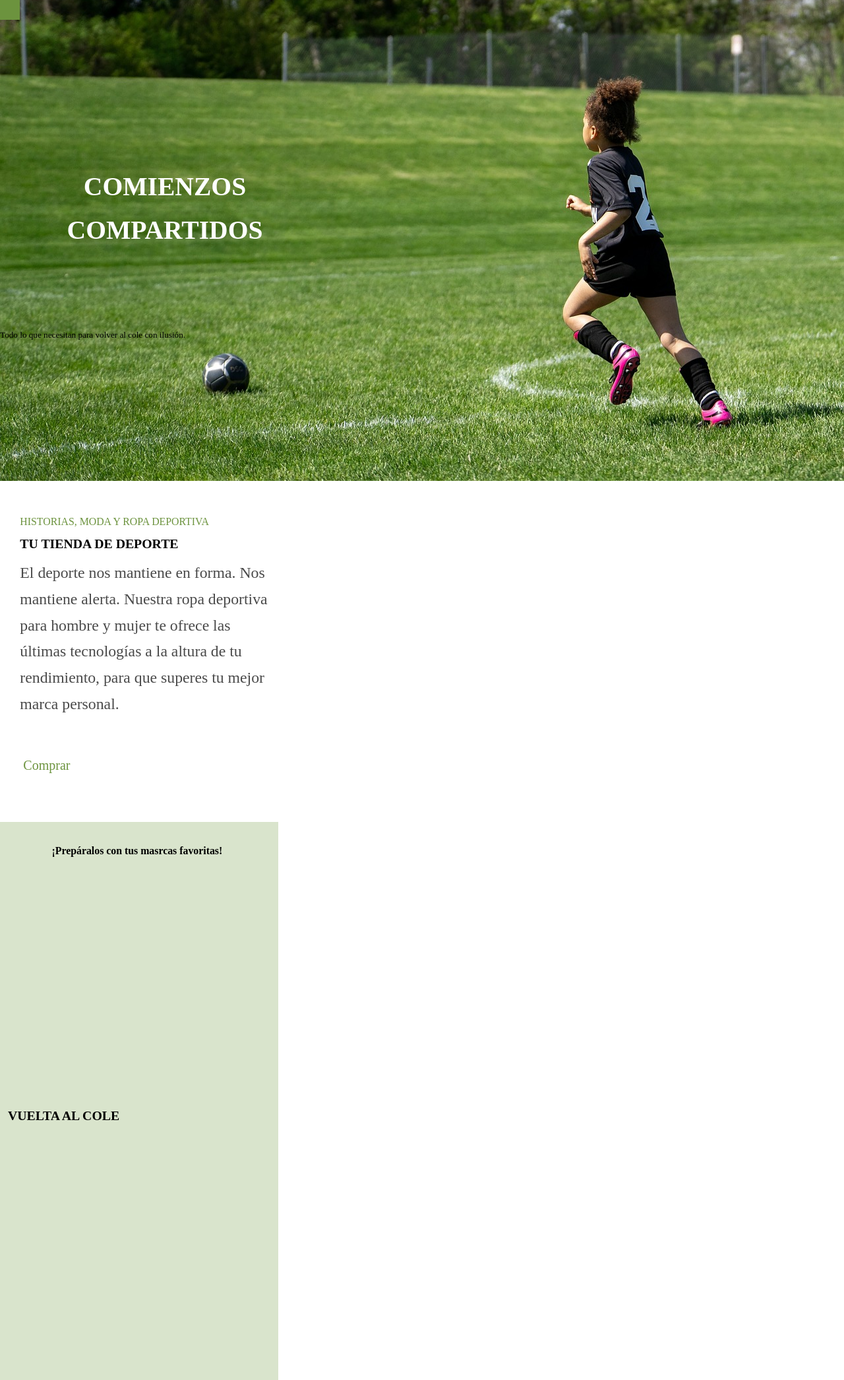
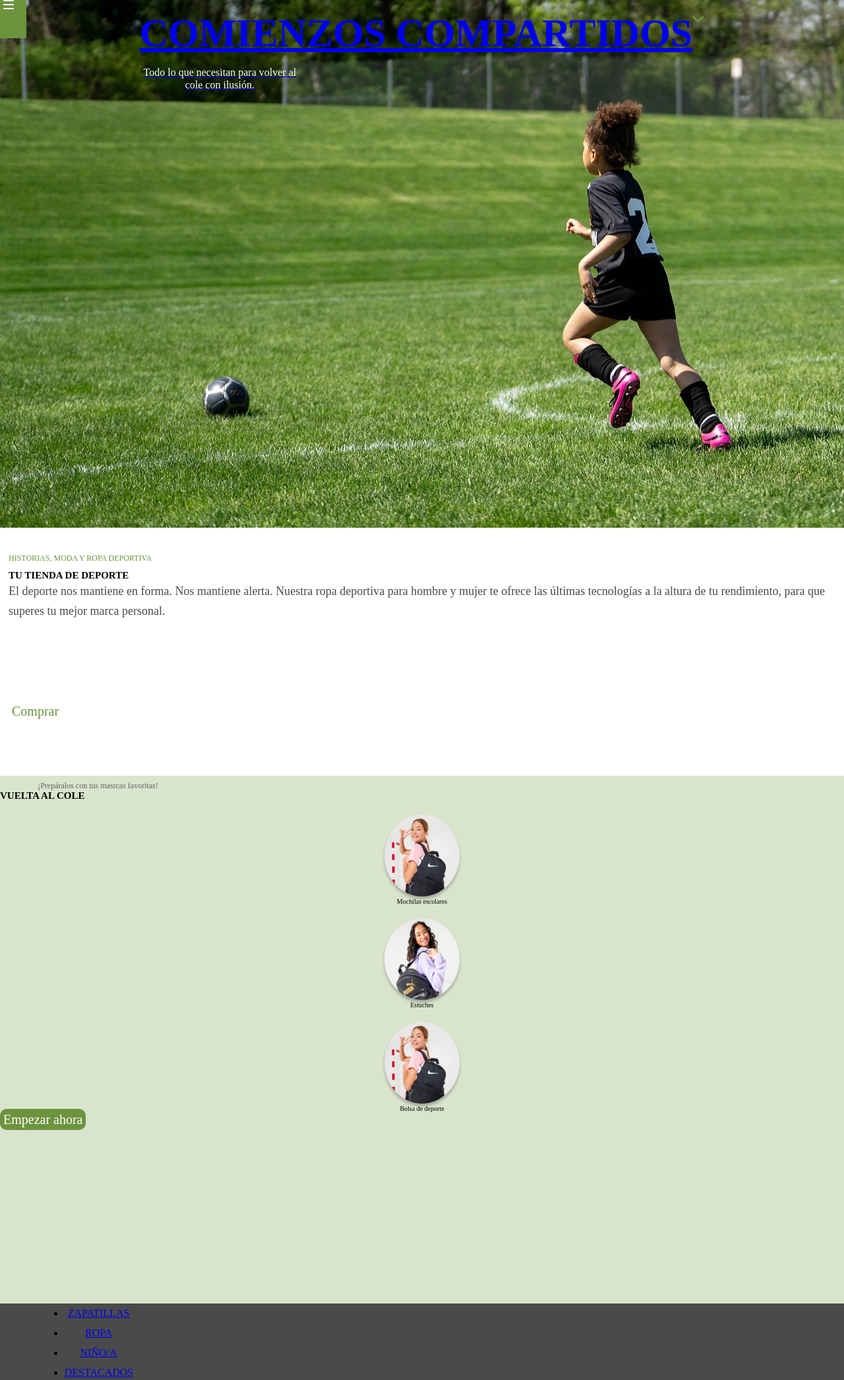
Before and after one commit to Adalab/modulo-1-evaluacion-final-Yasmin271091, a website: page src/html/index.html in a window 1280 px wide. Shown: the top 2092 px of the page at 66% size. Drawn offline with nearby package versions, Linux system fonts and the light colour scheme; files that its build step writes are made by us from their sources; files whose address does not match are found by name.

Commit message:
add changes

```diff
--- a/src/html/index.html
+++ b/src/html/index.html
@@ -8,6 +8,7 @@
   </head>
   <body>
     <include src="./partials/header.html"></include>
+    <include src="./partials/hero.html"></include>
     <include src="./partials/section1.html"></include>
     <include src="./partials/section2.html"></include>
     <include src="./partials/footer.html"></include>
--- a/src/html/partials/footer.html
+++ b/src/html/partials/footer.html
@@ -5,7 +5,7 @@
         <li><a class="list" href="#">ROPA</a></li>
         <li><a class="list" href="#">NIÑO/A</a></li>
         <li><a class="list" href="#">DESTACADOS</a></li>
-        <li><a class="list" href="#">TIPS</a></li>
+        <li><a class="list1" href="#">TIPS</a></li>
       </ul>
       <ul>
         <li><a class="list" href="#">TWITTER</a></li>
--- a/src/html/partials/header.html
+++ b/src/html/partials/header.html
@@ -1,6 +1,4 @@
 <header class="header">
     <a href="#" class="menu">
-        <img class="btn" src="./assets/images/ico-menu.svg"><a>
-        <h1 class="title">COMIENZOS COMPARTIDOS</h1>
-        <p class="title-1">Todo lo que necesitan para volver al cole con ilusión.</p>
+        <img src="./assets/images/ico-menu.svg">
 </header>
--- /dev/null
+++ b/src/html/partials/hero.html
@@ -0,0 +1,6 @@
+<div class= "hero">
+<h1 class="hero_title">COMIENZOS COMPARTIDOS</h1>
+<p class="title-1">Todo lo que necesitan para volver al cole con ilusión.</p>
+<a href="#" class="down">
+        <img class="btn" src="./assets/images/ico-scroll-down.svg"><a>
+</div>
--- a/src/html/partials/section1.html
+++ b/src/html/partials/section1.html
@@ -3,5 +3,5 @@
       <p class="title2">HISTORIAS, MODA Y ROPA DEPORTIVA</p>
       <h2 class="title3">TU  TIENDA DE DEPORTE</h2>
       <p class="text2">El deporte nos mantiene en forma. Nos mantiene alerta. Nuestra ropa deportiva para hombre y mujer te ofrece  las últimas tecnologías a la altura de tu rendimiento, para que superes tu mejor marca personal.</p>
-      <a href="#" class="compra">Comprar</a>
+      <a href="#" class="link">Comprar</a>
     </section>
--- a/src/html/partials/section2.html
+++ b/src/html/partials/section2.html
@@ -1,17 +1,24 @@
 <section class="section2">
     <p class="title4">¡Prepáralos con tus masrcas favoritas!</p>
     <h2 class="title5">VUELTA AL COLE</h2>
-</section>
-<div class="Images">
+    <div class="grid-container">
 
-      <img class="img1"src="./assets/images/lpbts-mod05-img01-desk.png">
+        <div class="item">
+            <img src="./assets/images/lpbts-mod05-img03-mob.png" alt="" class="ball-image">
             <p>Mochilas escolares</p>
-      <img class="img" src="./assets/images/lpbts-mod05-img04-mob.png">
+        </div>
+        <div class="item">
+            <img src="./assets/images/lpbts-mod05-img01-desk.png" alt="" class="ball-image">
             <p>Estuches</p>
-      <img class="img" src="./assets/images/lpbts-mod05-img03-mob.png">
+        </div>
+        <div class="item">
+            <img  src="./assets/images/lpbts-mod05-img03-mob.png" alt="" class="ball-image">
             <p>Bolsa de deporte</p>
+        </div>
+    </div>
 
-    <a href="#" class="compra2">Empezar ahora</a>
+    <a href="#" class="link2">Empezar ahora</a>
 
     </div>
+</section>
 </main>
--- a/src/scss/core/_reset.scss
+++ b/src/scss/core/_reset.scss
@@ -4,8 +4,5 @@
   padding: 0;
 }
 :root {
-  font-size: 82.5%;
+  font-size: 62.5%;
 }
-.body{
-    font-size: 1.6rem;
-}
--- a/src/scss/layout/_footer.scss
+++ b/src/scss/layout/_footer.scss
@@ -1,9 +1,27 @@
 .footer{
-    width: 32rem;
+    width: 100vw;
     height: 43.3rem;
-    padding: 6.05rem 0.84rem 3.35rem 1.34rem;
+    /*margin: 67.2rem 0 0;
+    padding: 6.05rem 0.84rem 3.35rem 1.34rem;*/
     background-color: #4a4a4a;
+
+    &-nav{
+    width: 10.38rem;
+    height: 13.97rem;
+    flex-grow: 0;
+    margin: 0 9.66rem 2.79rem 9.77rem;
+    font-size: 1.6rem;
+    text-decoration-line: none;
+    font-weight: normal;
+    font-stretch: normal;
+    font-style: normal;
+    line-height: 1.88;
+    letter-spacing: normal;
+    text-align: center;
+    justify-content: space-around;
+    .list1{
+        margin-bottom: 30px;
+        text-decoration-line: none;
+    }
+    }
 }
-.footer-nav{
-    width: 32rem;
-}
--- a/src/scss/layout/_header.scss
+++ b/src/scss/layout/_header.scss
@@ -1,56 +1,16 @@
 
 .header {
-    width: 100%;
-    height:55.2rem;
+    width: 4rem;
+    height: 3.68rem;
     flex-grow: 0;
     padding: 0 0.45rem 5.79rem 0;
-    background-image: url("../images/cover.jpeg");
-    background-position: right;
-    background-size: cover;
+    background-color:#6c933e;
+    position: fixed;
         .menu{
-        width: 30px;
-        height: 30px;
-        display: flex;
-        position: fixed;
-        background-color:#6c933e;
-        .btn {
-            width: 20px;
-            height: 15px;
+            width: 1.35rem;
+            height: 1.18rem;
             padding-top: 5px;
             margin: 5px;
             object-fit: contain;
-    }}}
-
-
-
-.title {
-    width: 31.55rem;
-    height: 5.72rem;
-    flex-grow: 0;
-    display: flex;
-    padding: 250px;
-    color: #ffffff;
-    justify-content: center;
-    text-align: center;
-    font-size: 3rem;
-    font-weight: bold;
-    font-stretch: normal;
-    font-style: normal;
-    line-height: 1.67;
-    letter-spacing: normal;
-    .title-1 {
-        display: flex;
-        width: 24.33rem;
-        height: 1.6rem;
-        flex-grow: 0;
-        font-size: 1.6rem;
-        color: #ffffff;
-        font-weight: normal;
-        font-stretch: normal;
-         font-style: normal;
-         line-height: 1.19;
-        letter-spacing: normal;
-        text-align: center;
-
-    }
+        }
 }
--- /dev/null
+++ b/src/scss/layout/_hero.scss
@@ -0,0 +1,33 @@
+.hero {
+    background-image: url("../images/cover.jpeg");
+    background-position: right;
+    background-size: cover;
+    width: 100vw;
+    height: 100vh;
+    flex-grow: 0;
+    display: flex;
+    color: #ffffff;
+    justify-content: center;
+    text-align: center;
+    font-size: 3rem;
+    font-weight: bold;
+    font-stretch: normal;
+    font-style: normal;
+    line-height: 1.67;
+    letter-spacing: normal;
+    .title-1 {
+        display: flex;
+        width: 24.33rem;
+        height: 1.6rem;
+        flex-grow: 0;
+        font-size: 1.6rem;
+        color: #ffffff;
+        font-weight: normal;
+        font-stretch: normal;
+         font-style: normal;
+         line-height: 1.19;
+        letter-spacing: normal;
+        text-align: center;
+
+    }
+}
--- a/src/scss/layout/_section1.scss
+++ b/src/scss/layout/_section1.scss
@@ -1,8 +1,8 @@
 .section1{
-    width: 32rem;
+    width: 100vw;
     height: 37.6rem;
     flex-grow: 0;
-    margin:  0 1rem;
+    margin-left:  0 1rem;
     padding: 3.4rem 1.7rem 0.2rem 1.3rem;
     background-color: #ffffff;
     .title2{
@@ -34,20 +34,18 @@
         }
     }
 .text2{
-    width: 29rem;
+    width: 100vw;
     height: 18.1rem;
     flex-grow: 0;
-    margin: 1rem 0 4.2rem;
     color: #4a4a4a;
     font-size: 1.8rem;
     font-weight: normal;
     font-stretch: normal;
     font-style: normal;
     line-height: 1.67;
-    letter-spacing: normal;
     text-align: left;
 }
-.compra{
+.link{
     color: #6c933e;
     background-color: #ffffff;
     width: 160px;
--- a/src/scss/layout/_section2.scss
+++ b/src/scss/layout/_section2.scss
@@ -1,36 +1,55 @@
 .section2 {
-    width: 32rem;
-    height: 65.5rem;
-    display: grid;
-    grid-template-columns: 1fr;
+    width: 100vw;
+    height: 100vh;
     background-color: #d9e4cc;
-    margin: 1.6rem 0 0;
-    padding: 1.8rem 1.1rem 2rem 0.9rem;
     .title4 {
         width: 29.7rem;
         height: 2.21rem;
+        color: #626262;
         flex-grow: 0;
         font-size: 1.2rem;
-        font-weight: bold;
         font-stretch: normal;
         font-style: normal;
         line-height: 2.5;
-        letter-spacing: normal;
         text-align: center;
-        &--5{
-
-            text-align: center;
+        .title5{
+            width: 3.20rem;
+            height: 6.56rem;
+            flex-grow: 0;
+            margin: 1.6rem 0 0;
+            padding: 1.8rem 1.1rem 2.02rem 0.9rem;
             color: black;
         }
     }
 
 }
-.images{
+.grid-container{
+    display: grid;
+    width: 100vw;
+    grid-template-columns: 1fr;
+}
+.item{
+    text-align: center;
+    padding-top: 2rem;
 
-    .img1{
-        width: 1.14rem;
-        height: 12.41rem;
-        object-fit: contain;
+}
+.ball-image{
+    border-radius: 50%;
+    width: 11.4rem;
+    height: 12.4rem;
+    box-shadow: 0 0.4rem 0.4rem rgba(0, 0, 0, 0.25);
+};
+
+.link2{
+        color: #ffffff;
+        background-color: #6c933e;
+        width: 160px;
+        height: 45px;
         border-radius: 50%;
-    }
+        padding: 5px;
+        text-align: center;
+        text-decoration: none;
+        justify-content: center;
+        font-size: 20px;
+        border-radius: 10px;
 }
--- a/src/scss/main.scss
+++ b/src/scss/main.scss
@@ -1,6 +1,7 @@
 @import 'core/variables';
 @import 'core/reset';
 @import 'layout/header';
+@import 'layout/hero';
 @import 'layout/section1';
 @import 'layout/section2';
 @import 'layout/footer';
```
Also changed, not shown: src/images/ico-arrow.svg (added), src/images/ico-menu.svg (added), src/images/ico-scroll-down.svg (added). Lines whose indentation alone changed are shown as unchanged.
